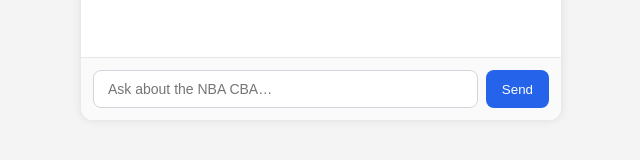
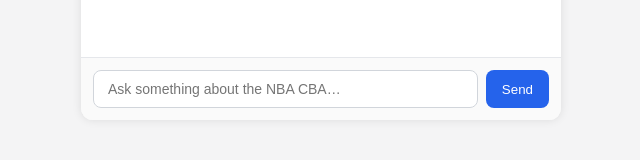
Before and after one commit to MitchDotCom/nba-cba-assistant, a Next.js app: page /embed in a window 1280 px wide. Shown: the part 648-808 px from the top of the page, without its empty margins (319-959 px from the left). Built offline with nearby package versions, Linux system fonts and the light colour scheme.

Commit message:
Update embed.js

```diff
--- a/pages/embed.js
+++ b/pages/embed.js
@@ -1,143 +1,147 @@
 // pages/embed.js
-import { useState, useEffect, useRef } from 'react';
+import { useState, useRef, useEffect } from "react";
+import Head from "next/head";
 
 export default function EmbedChat() {
   const [messages, setMessages] = useState([]);
-  const [input, setInput] = useState('');
+  const [input, setInput] = useState("");
   const [isTyping, setIsTyping] = useState(false);
   const messagesEndRef = useRef(null);
 
   useEffect(() => {
-    messagesEndRef.current?.scrollIntoView({ behavior: 'smooth' });
+    messagesEndRef.current?.scrollIntoView({ behavior: "smooth" });
   }, [messages]);
 
   const handleSubmit = async (e) => {
     e.preventDefault();
     if (!input.trim()) return;
 
-    const userMessage = { role: 'user', content: input };
+    const userMessage = { role: "user", content: input };
     setMessages((prev) => [...prev, userMessage]);
-    setInput('');
+    setInput("");
     setIsTyping(true);
 
-    const res = await fetch('/api/chat', {
-      method: 'POST',
+    const res = await fetch("/api/chat", {
+      method: "POST",
       body: JSON.stringify({ input }),
     });
     const data = await res.json();
 
-    setMessages((prev) => [...prev, { role: 'assistant', content: data.output }]);
+    setMessages((prev) => [...prev, { role: "assistant", content: data.output }]);
     setIsTyping(false);
   };
 
   return (
-    <div style={styles.page}>
-      <div style={styles.chatBox}>
-        <div style={styles.messages}>
+    <>
+      <Head>
+        <link
+          href="https://fonts.googleapis.com/css2?family=Instrument+Sans&display=swap"
+          rel="stylesheet"
+        />
+      </Head>
+      <div
+        style={{
+          margin: 0,
+          padding: 0,
+          height: "100vh",
+          fontFamily: "'Instrument Sans', sans-serif",
+          background: "#f4f4f5",
+          display: "flex",
+          justifyContent: "center",
+          alignItems: "center",
+        }}
+      >
+        <div
+          style={{
+            background: "white",
+            width: "100%",
+            maxWidth: 480,
+            height: "90vh",
+            borderRadius: 12,
+            boxShadow: "0 0 10px rgba(0,0,0,0.1)",
+            display: "flex",
+            flexDirection: "column",
+            overflow: "hidden",
+          }}
+        >
+          <div
+            style={{
+              flex: 1,
+              padding: 16,
+              overflowY: "auto",
+              display: "flex",
+              flexDirection: "column",
+              gap: 10,
+            }}
+          >
             {messages.map((msg, i) => (
               <div
                 key={i}
                 style={{
-                ...styles.bubble,
-                ...(msg.role === 'user' ? styles.user : styles.assistant),
+                  alignSelf: msg.role === "user" ? "flex-end" : "flex-start",
+                  background: msg.role === "user" ? "#2563eb" : "#e5e7eb",
+                  color: msg.role === "user" ? "white" : "#111827",
+                  padding: "12px 14px",
+                  borderRadius: 18,
+                  maxWidth: "80%",
+                  fontSize: 14,
+                  lineHeight: 1.4,
                 }}
               >
                 {msg.content}
               </div>
             ))}
-          {isTyping && <div style={styles.typing}>Assistant is typing…</div>}
+            {isTyping && (
+              <div
+                style={{
+                  fontSize: 12,
+                  color: "#6b7280",
+                  fontStyle: "italic",
+                }}
+              >
+                Assistant is typing…
+              </div>
+            )}
             <div ref={messagesEndRef} />
           </div>
-        <form onSubmit={handleSubmit} style={styles.inputContainer}>
+          <form
+            onSubmit={handleSubmit}
+            style={{
+              display: "flex",
+              padding: 12,
+              borderTop: "1px solid #e5e7eb",
+              background: "#fafafa",
+            }}
+          >
             <input
-            style={styles.input}
+              style={{
+                flex: 1,
+                padding: "10px 14px",
+                border: "1px solid #d1d5db",
+                borderRadius: 8,
+                fontSize: 14,
+              }}
               value={input}
               onChange={(e) => setInput(e.target.value)}
-            placeholder="Ask about the NBA CBA…"
+              placeholder="Ask something about the NBA CBA…"
             />
-          <button style={styles.button} type="submit">Send</button>
+            <button
+              type="submit"
+              style={{
+                marginLeft: 8,
+                background: "#2563eb",
+                color: "white",
+                border: "none",
+                padding: "10px 16px",
+                borderRadius: 8,
+                cursor: "pointer",
+              }}
+            >
+              Send
+            </button>
           </form>
         </div>
-      <link
-        href="https://fonts.googleapis.com/css2?family=Instrument+Sans&display=swap"
-        rel="stylesheet"
-      />
       </div>
+    </>
   );
 }
-
-const styles = {
-  page: {
-    margin: 0,
-    padding: 0,
-    height: '100vh',
-    fontFamily: '"Instrument Sans", sans-serif',
-    background: '#f4f4f5',
-    display: 'flex',
-    justifyContent: 'center',
-    alignItems: 'center',
-  },
-  chatBox: {
-    background: 'white',
-    width: '100%',
-    maxWidth: 480,
-    height: '90vh',
-    borderRadius: 12,
-    boxShadow: '0 0 10px rgba(0,0,0,0.1)',
-    display: 'flex',
-    flexDirection: 'column',
-    overflow: 'hidden',
-  },
-  messages: {
-    flex: 1,
-    padding: 16,
-    overflowY: 'auto',
-    display: 'flex',
-    flexDirection: 'column',
-    gap: 10,
-  },
-  bubble: {
-    padding: '12px 14px',
-    borderRadius: 18,
-    maxWidth: '80%',
-    fontSize: 14,
-    lineHeight: 1.4,
-  },
-  user: {
-    alignSelf: 'flex-end',
-    background: '#2563eb',
-    color: 'white',
-  },
-  assistant: {
-    alignSelf: 'flex-start',
-    background: '#e5e7eb',
-    color: '#111827',
-  },
-  inputContainer: {
-    display: 'flex',
-    padding: 12,
-    borderTop: '1px solid #e5e7eb',
-    background: '#fafafa',
-  },
-  input: {
-    flex: 1,
-    padding: '10px 14px',
-    border: '1px solid #d1d5db',
-    borderRadius: 8,
-    fontSize: 14,
-  },
-  button: {
-    marginLeft: 8,
-    background: '#2563eb',
-    color: 'white',
-    border: 'none',
-    padding: '10px 16px',
-    borderRadius: 8,
-    cursor: 'pointer',
-  },
-  typing: {
-    fontSize: 12,
-    color: '#6b7280',
-    fontStyle: 'italic',
-  },
-};
```
Lines whose indentation alone changed are shown as unchanged.
